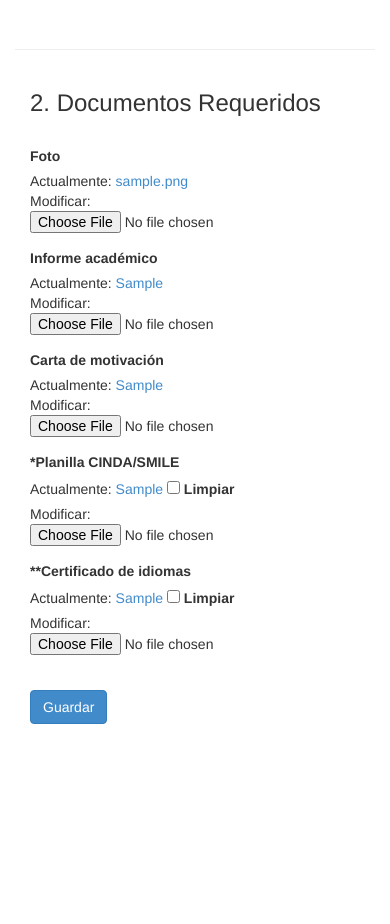
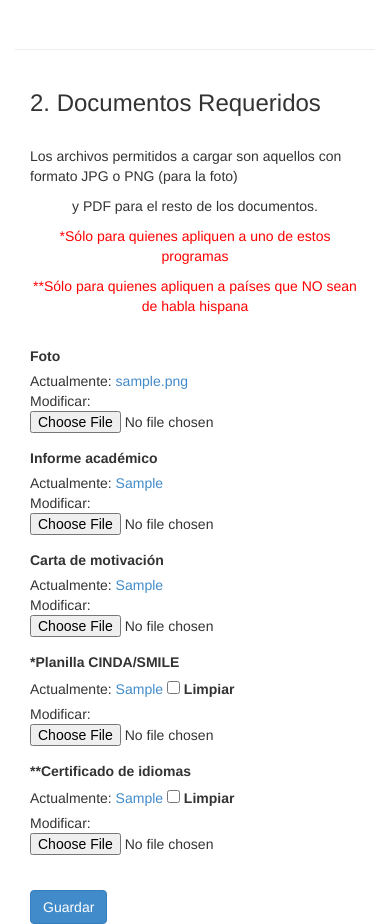
Before and after one commit to leonardogutierrezh/intercambio-reloaded, a Django app: page /documentosRequeridos in a window 390 px wide. Shown: the part 59-983 px from the top of the page. Before the commit the page ends 783 px from the top, so only its background shows below. Run offline with Django 3.2, Linux system fonts and the light colour scheme; a user stored in the database is signed in; tables that the repository leaves empty hold one stand-in row (values such as "Sample post"); parts of the project's set-up code (start-up, migrations or seed data) failed here and were passed over; some libraries are stand-ins or nearby versions.

Commit message:
modificaciones decana

```diff
--- a/estudiante/forms.py
+++ b/estudiante/forms.py
@@ -98,8 +98,8 @@ class formularioDOS_form(forms.Form):
     codigo_postal = forms.CharField(max_length=50,widget=forms.TextInput(attrs={'onkeypress':'return numero(event)','onkeyup':'return numero(event)'}))
 
 class formularioTRES_form(forms.Form):
-    cel = forms.IntegerField(widget=forms.TextInput(attrs={'onkeypress':'return numero(event)','onkeyup':'return numero(event)'}), label="Telefono celular")
-    tel_casa = forms.IntegerField(widget=forms.TextInput(attrs={'onkeypress':'return numero(event)','onkeyup':'return numero(event)'}), label="Telefono casa")
+    cel = forms.IntegerField(widget=forms.TextInput(attrs={'onkeypress':'return numero(event)','onkeyup':'return numero(event)'}), label="Telefono celular. (Recuerda incluir codigo del pais)")
+    tel_casa = forms.IntegerField(widget=forms.TextInput(attrs={'onkeypress':'return numero(event)','onkeyup':'return numero(event)'}), label="Telefono casa. (Recuerda incluir codigo del pais)")
     email = forms.EmailField()
 
 class formularioCUATRO_formUSB(forms.Form):
@@ -184,7 +184,7 @@ class formularioSIETE_form(forms.Form):
     apellidos = forms.CharField(max_length=50)
     nombres = forms.CharField(max_length=50)
     cel = forms.IntegerField(widget=forms.TextInput(attrs={'onkeypress':'return numero(event)','onkeyup':'return numero(event)'}), label="Telefono celular")
-    tel_casa = forms.IntegerField(widget=forms.TextInput(attrs={'onkeypress':'return numero(event)','onkeyup':'return numero(event)'}), label="Telefono casa")
+    tel_casa = forms.IntegerField(widget=forms.TextInput(attrs={'onkeypress':'return numero(event)','onkeyup':'return numero(event)'}), label="Telefono casa. (Recuerda incluir codigo del pais)")
     email = forms.EmailField()
     rel_estudiante = forms.CharField(max_length=50, label="Relacion con el estudiante")
     direccion = forms.CharField(max_length=500)
@@ -196,7 +196,6 @@ class documentosRequeridosUSB_form(forms.Form):
     planilla = forms.FileField(required=False,label='*Planilla CINDA/SMILE')
     certificado = forms.FileField(required=False,label='**Certificado de idiomas')
 
-
 class documentosRequeridosExt_form(forms.Form):
     foto = forms.ImageField()
     informe = forms.FileField(label='Informe académico')
--- a/estudiante/views.py
+++ b/estudiante/views.py
@@ -603,7 +603,42 @@ def documentosRequeridos(request):
     if request.method == 'POST':
         if estudiante.estudUsb:
             formulario = documentosRequeridosUSB_form(request.POST,request.FILES)
-            if formulario.is_valid():
+            if estudiante.documentos == None:
+                if formulario.is_valid():
+                    foto = formulario.cleaned_data['foto']
+                    informe = formulario.cleaned_data['informe']
+                    carta = formulario.cleaned_data['carta']
+                    planilla = formulario.cleaned_data['planilla']
+                    certificado = formulario.cleaned_data['certificado']
+
+                    if estudiante.documentos == None:
+                        doc = DocumentosRequeridos.objects.create(foto=foto,informe=informe,carta=carta,planilla=planilla,certificado=certificado)
+                        doc.save()
+                        estudiante.documentos = doc
+                    else:
+                        estudiante.documentos.foto = foto
+                        estudiante.documentos.informe = informe
+                        estudiante.documentos.carta = carta
+                        estudiante.documentos.planilla = planilla
+                        estudiante.documentos.certificado = certificado
+                        estudiante.documentos.save()
+
+                    estudiante.segundoPaso = True
+                    if estudiante.primerPaso and estudiante.segundoPaso and estudiante.tercerPaso and estudiante.cuartoPaso:
+                        postulacion = Postulacion.objects.get(username=estudiante)
+                        if postulacion.estadoPostulacion == 'Sin postular':
+                            postulacion.estadoPostulacion = 'Postulado'
+                            postulacion.save()
+                            log = Log.objects.create(suceso = "Usuario se postula al intercambio",usuario = request.user)
+                            log.save()
+
+                    estudiante.save()
+
+                    if estudiante.primerPaso and estudiante.segundoPaso and estudiante.tercerPaso and estudiante.cuartoPaso:
+                        return HttpResponseRedirect('/postularse')
+                    else:
+                        return HttpResponseRedirect('/planEstudio')
+            else:
                 foto = formulario.cleaned_data['foto']
                 informe = formulario.cleaned_data['informe']
                 carta = formulario.cleaned_data['carta']
--- a/intercambio/templates/estudiante/documentosRequeridos.html
+++ b/intercambio/templates/estudiante/documentosRequeridos.html
@@ -9,14 +9,38 @@
     <h3>2. Documentos Requeridos</h3>
     <br>
     <div class="row">
-        <div class="col-md-6 col-md-push-1 col-sm-3">
+        <div class="col-md-6 col-md-push-2 col-sm-2">
+            <p>Los archivos permitidos a cargar son aquellos con formato JPG o PNG (para la foto)</p>
+            <p style="text-align: center;">y PDF para el resto de los documentos.</p>
+
+            <p style="text-align: center;color: red"> *Sólo para quienes apliquen a uno de estos programas </p>
+            <p style="text-align: center;color: red"> **Sólo para quienes apliquen a países que NO sean de habla hispana </p>
+            <br>
+        </div>
+    </div>
+
 
         <form id='formulario' enctype='multipart/form-data' method='post' action=''> {% csrf_token %}
-            {{ formulario | bootstrap }}
-            <br>
-            <input type='submit' class="btn btn-primary" value='Guardar' />
+            <div class="row">
+                <div class="col-md-6 col-md-push-1 col-sm-3">
+                {{ formulario.foto | bootstrap }}
+                {{ formulario.informe | bootstrap }}
+                {{ formulario.carta | bootstrap }}
+                </div>
+                <div class="col-md-6 col-md-push-1 col-sm-3">
+                {{ formulario.planilla | bootstrap }}
+                {{ formulario.certificado | bootstrap }}
+
+                <br>
+                </div>
+            </div>
+            <div class="row">
+                <div class="col-md-6 col-md-push-5 col-sm-3">
+                    <input type='submit' class="btn btn-primary" value='Guardar' />
+                </div>
+            </div>
         </form>
-        </div>
-    </div>
+
+
 </div>
 {% endblock %}
--- a/intercambio/templates/estudiante/estadoPostulacion.html
+++ b/intercambio/templates/estudiante/estadoPostulacion.html
@@ -12,7 +12,7 @@
     <div class="row">
         <div class="col-md-5 col-md-push-2 col-sm-3">
                 <p>Hola <strong>{{ estudiante.nombre1 }} {{ estudiante.apellido1 }}</strong>,</p>
-                <p>El estado actual de su postulación es: <strong>{{ postulacion.estadoPostulacion }} </strong></p>
+                <p>El estado actual es: <strong>{{ postulacion.estadoPostulacion }} </strong></p>
         </div>
     </div>
 
--- a/intercambio/urls.py
+++ b/intercambio/urls.py
@@ -63,6 +63,8 @@ urlpatterns = patterns('',
     url(r'^perfilCoordinacion', 'postulante.views.perfilCoordinacion'),
     url(r'^verDetallePostulacion/(?P<id_user>\d+)/$', 'postulante.views.verDetallePostulacion'),
     url(r'^eliminarPostulacion_coord/(?P<id_user>\d+)/$', 'postulante.views.eliminarPostulacion_coord'),
+    url(r'^recomendarCoord/(?P<id_user>\d+)/$', 'postulante.views.recomendarCoord'),
+    url(r'^noRecomendarCoord/(?P<id_user>\d+)/$', 'postulante.views.noRecomendarCoord'),
 
     ############### Gestor ################################
     url(r'^perfilDecanato', 'gestor.views.perfilDecanato'),
--- a/postulante/views.py
+++ b/postulante/views.py
@@ -110,3 +110,9 @@ def eliminarPostulacion_coord(request,id_user):
 
     ## Correo
     return render_to_response('postulante/listar_solicitudes_coord.html', {'postulante':postulante,'estudiante':estudiante,'postulaciones':postulaciones,'postulacion':postulacion,'eliminadoPostulacion':eliminadoPostulacion},context_instance=RequestContext(request))
+
+def recomendarCoord(request,id_user):
+    return render_to_response('postulante/recomendarCoord.html', {},context_instance=RequestContext(request))
+
+def noRecomendarCoord(request,id_user):
+    return render_to_response('postulante/noRecomendarCoord.html', {},context_instance=RequestContext(request))
```
Also changed, not shown: intercambio/templates/postulante/listar_solicitudes_coord.html (+5 -2 lines).
